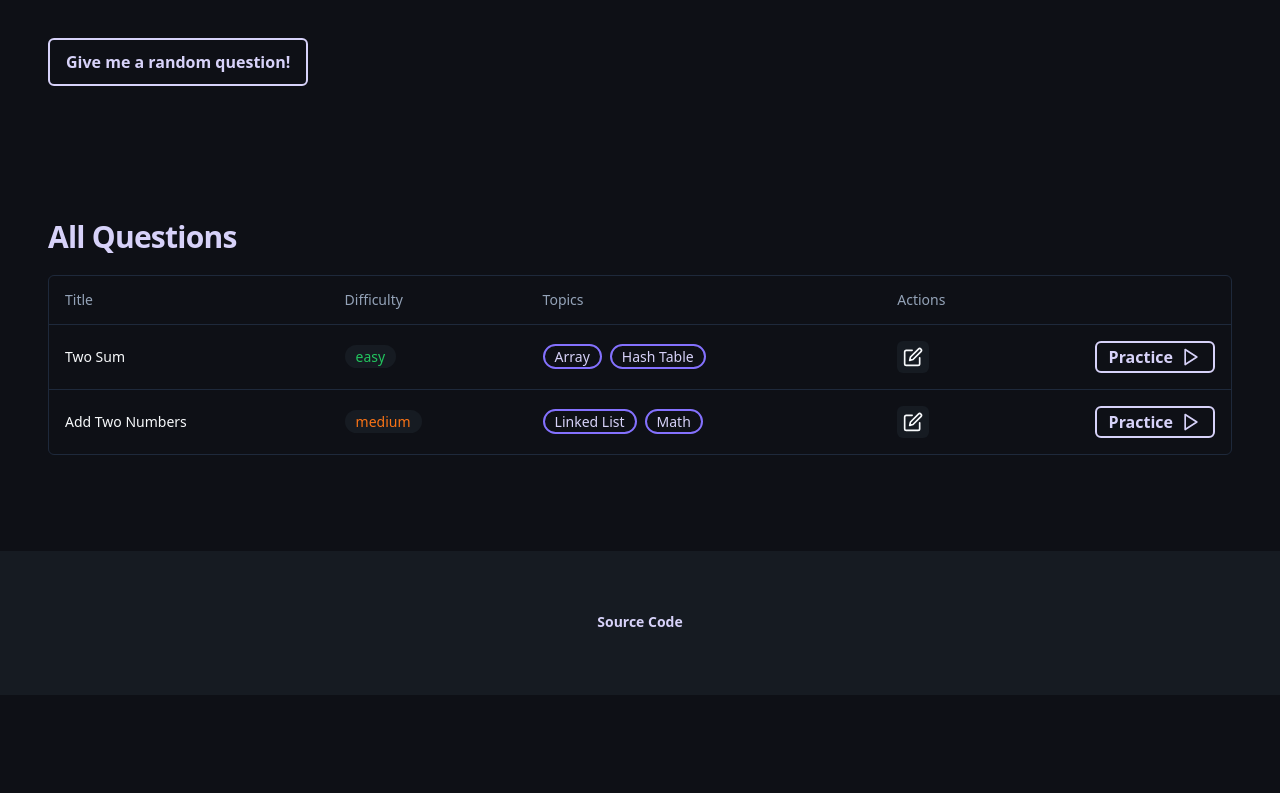
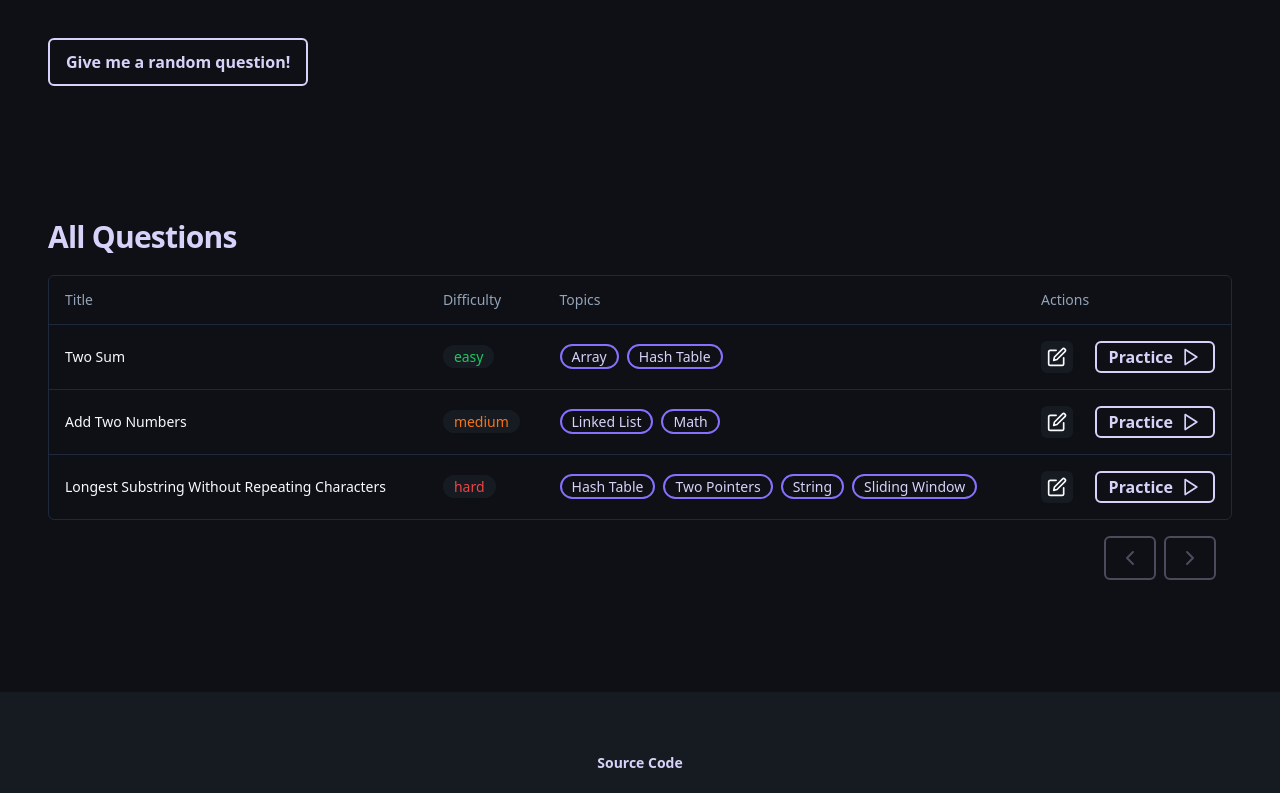
Before and after one commit to CS3219-AY2324S1/ay2324s1-course-assessment-g11, a Next.js app in the folder frontend/: page /questions in a window 1280 px wide. Shown: the part 449-1242 px from the top of the page. Before the commit the page ends 1144 px from the top, so only its background shows below. Built offline with nearby package versions, Linux system fonts and the light colour scheme; no server answers.

Commit message:
feat: Add questions table pagination

```diff
--- a/frontend/src/components/questions/columns.tsx
+++ b/frontend/src/components/questions/columns.tsx
@@ -35,7 +35,7 @@
     cell: ({ row }) => {
       const tags = row.getValue("tags") as string[];
       return (
-        <div className="flex gap-2">
+        <div className="flex gap-2 flex-wrap">
           {tags.map((tag) => (
             <Badge variant="outline" className="" key={tag}>
               <TypographySmall>{tag}</TypographySmall>
--- a/frontend/src/components/questions/data-table.tsx
+++ b/frontend/src/components/questions/data-table.tsx
@@ -4,6 +4,7 @@
   ColumnDef,
   flexRender,
   getCoreRowModel,
+  getPaginationRowModel,
   useReactTable,
 } from "@tanstack/react-table"
 
@@ -15,6 +16,8 @@
   TableHeader,
   TableRow,
 } from "@/components/ui/table"
+import { Button } from "../ui/button"
+import { ChevronLeft, ChevronRight } from "lucide-react"
 
 interface DataTableProps<TData, TValue> {
   columns: ColumnDef<TData, TValue>[]
@@ -29,9 +32,11 @@
     data,
     columns,
     getCoreRowModel: getCoreRowModel(),
+    getPaginationRowModel: getPaginationRowModel(),
   })
 
   return (
+    <div>
       <div className="rounded-md border">
         <Table>
           <TableHeader>
@@ -76,5 +81,24 @@
           </TableBody>
         </Table>
       </div>
+      <div className="flex items-center justify-end space-x-2 py-4 pr-4">
+        <Button
+          variant="outline"
+          size="sm"
+          onClick={() => table.previousPage()}
+          disabled={!table.getCanPreviousPage()}
+        >
+          <ChevronLeft />
+        </Button>
+        <Button
+          variant="outline"
+          size="sm"
+          onClick={() => table.nextPage()}
+          disabled={!table.getCanNextPage()}
+        >
+          <ChevronRight />
+        </Button>
+      </div>
+    </div>
   )
 }
--- a/frontend/src/components/ui/button.tsx
+++ b/frontend/src/components/ui/button.tsx
@@ -5,7 +5,7 @@
 import { cn } from "@/lib/utils"
 
 const buttonVariants = cva(
-  "inline-flex items-center justify-center rounded-md text-base font-semibold ring-offset-background transition-colors focus-visible:outline-none focus-visible:ring-2 focus-visible:ring-ring focus-visible:ring-offset-2 disabled:pointer-events-none disabled:opacity-50",
+  "inline-flex items-center justify-center rounded-md text-base font-semibold ring-offset-background transition-colors focus-visible:outline-none focus-visible:ring-2 focus-visible:ring-ring focus-visible:ring-offset-2 disabled:pointer-events-none disabled:opacity-30",
   {
     variants: {
       variant: {
--- a/frontend/src/pages/questions.tsx
+++ b/frontend/src/pages/questions.tsx
@@ -18,6 +18,11 @@
     title: 'Add Two Numbers',
     difficulty: 'medium',
     tags: ['Linked List', 'Math'],
+  },
+  {
+    title: 'Longest Substring Without Repeating Characters',
+    difficulty: 'hard',
+    tags: ['Hash Table', 'Two Pointers', 'String', 'Sliding Window'],
   }
 ]
 
```
Lines whose indentation alone changed are shown as unchanged.
